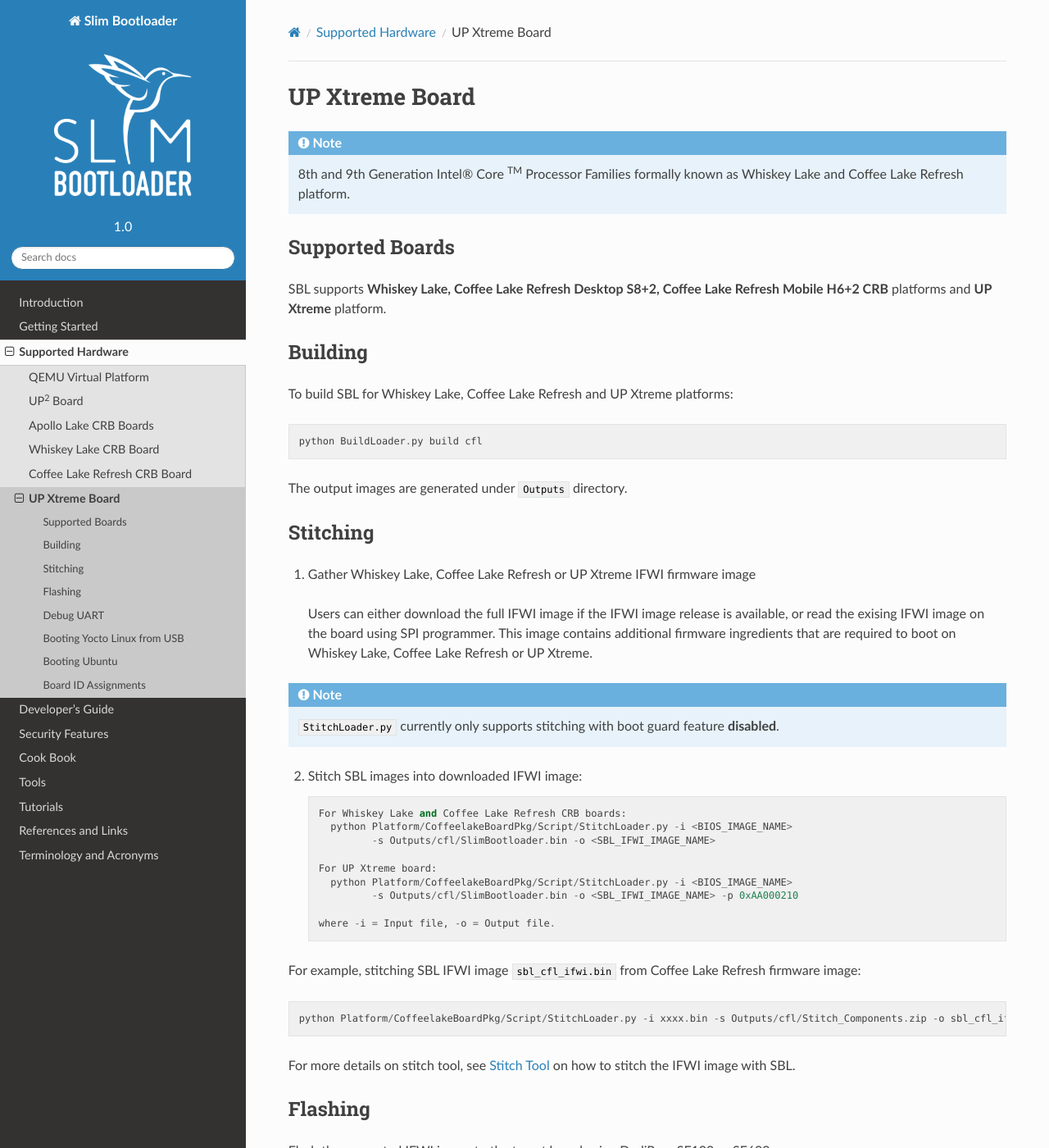
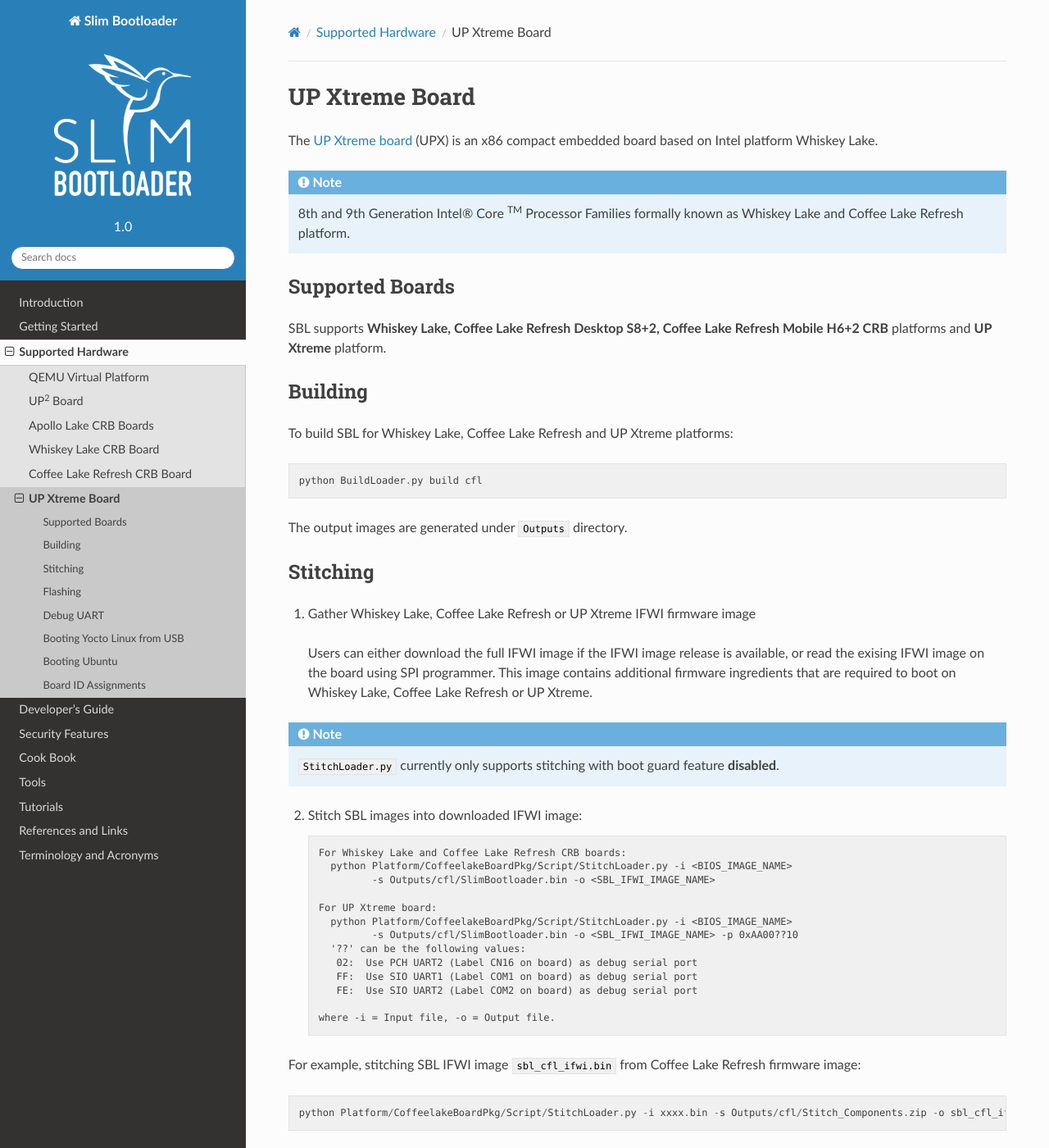
Before and after one commit to slimbootloader/documentation, a Sphinx documentation site: the page built from source/supported-hardware/upxtreme.rst, in a window 1280 px wide and 1400 px high. Shown: the whole window at 82% size. Built offline with Sphinx 7.4.7 and the Read the Docs theme 2.0.0, drawn with Linux system fonts in a browser that asks for light colours.

Commit message:
Update UPX document for stitching
Added stitching instructions to support different debug UART ports.

Signed-off-by: Maurice Ma <maurice.ma@intel.com>

```diff
--- a/source/supported-hardware/upxtreme.rst
+++ b/source/supported-hardware/upxtreme.rst
@@ -2,5 +2,10 @@
 
 |UPX| Board
 ------------------------------------------------------------
+The |UP Xtreme board| (UPX) is an x86 compact embedded board based on Intel platform Whiskey Lake.
+
+.. |UP Xtreme board| raw:: html
+
+   <a href="https://up-board.org/up-xtreme/" target="_blank">UP Xtreme board</a>
 
 .. include:: whl-cfl-crb.txt
--- a/source/supported-hardware/whl-cfl-crb.txt
+++ b/source/supported-hardware/whl-cfl-crb.txt
@@ -37,7 +37,11 @@
 
     For UP Xtreme board:
       python Platform/CoffeelakeBoardPkg/Script/StitchLoader.py -i <BIOS_IMAGE_NAME>
-             -s Outputs/cfl/SlimBootloader.bin -o <SBL_IFWI_IMAGE_NAME> -p 0xAA000210
+             -s Outputs/cfl/SlimBootloader.bin -o <SBL_IFWI_IMAGE_NAME> -p 0xAA00??10
+      '??' can be the following values:
+       02:  Use PCH UART2 (Label CN16 on board) as debug serial port
+       FF:  Use SIO UART1 (Label COM1 on board) as debug serial port
+       FE:  Use SIO UART2 (Label COM2 on board) as debug serial port
 
     where -i = Input file, -o = Output file.
 
@@ -78,17 +82,17 @@
 
 Serial port connector on board is provided in the table below:
 
-  +---------------------------+--------------+
-  |            Board          |   Connector  |
-  +---------------------------+--------------+
-  |            |WHL|          |    **J8J1**  |
-  +---------------------------+--------------+
-  |           |CFLSR|         |    **J9B7**  |
-  +---------------------------+--------------+
-  |           |CFLHR|         |    **J4A1**  |
-  +---------------------------+--------------+
-  |            |UPX|          |    **CN16**  |
-  +---------------------------+--------------+
+  +---------------------------+------------------------+
+  |            Board          |   Connector            |
+  +---------------------------+------------------------+
+  |            |WHL|          |    **J8J1**            |
+  +---------------------------+------------------------+
+  |           |CFLSR|         |    **J9B7**            |
+  +---------------------------+------------------------+
+  |           |CFLHR|         |    **J4A1**            |
+  +---------------------------+------------------------+
+  |            |UPX|          |    **CN16/COM1/COM2**  |
+  +---------------------------+------------------------+
 
 .. note:: Configure host PuTTY or minicom to 115200bps, 8N1, no hardware flow control.
 
```
